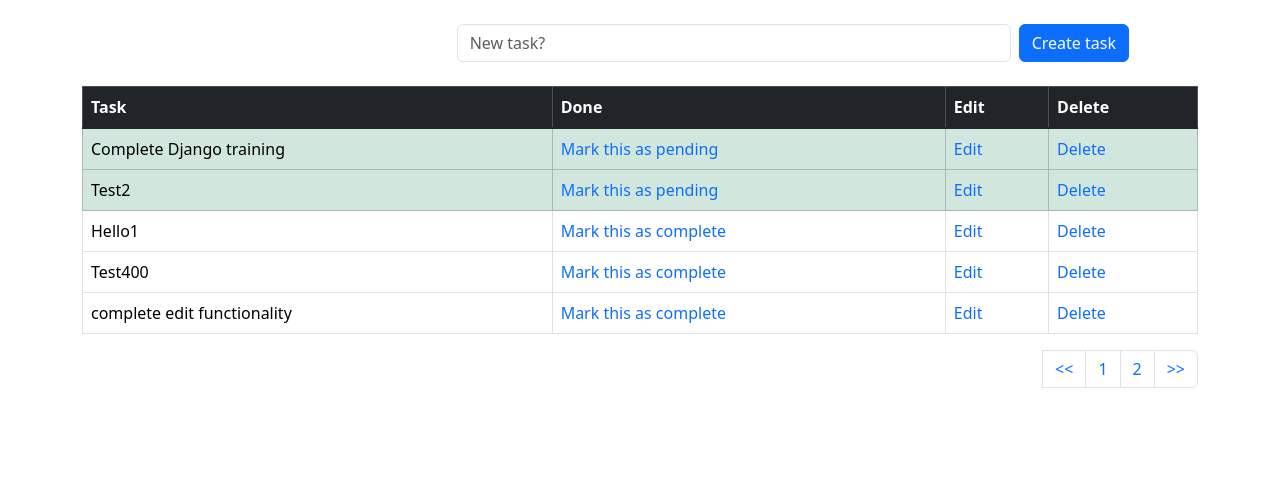
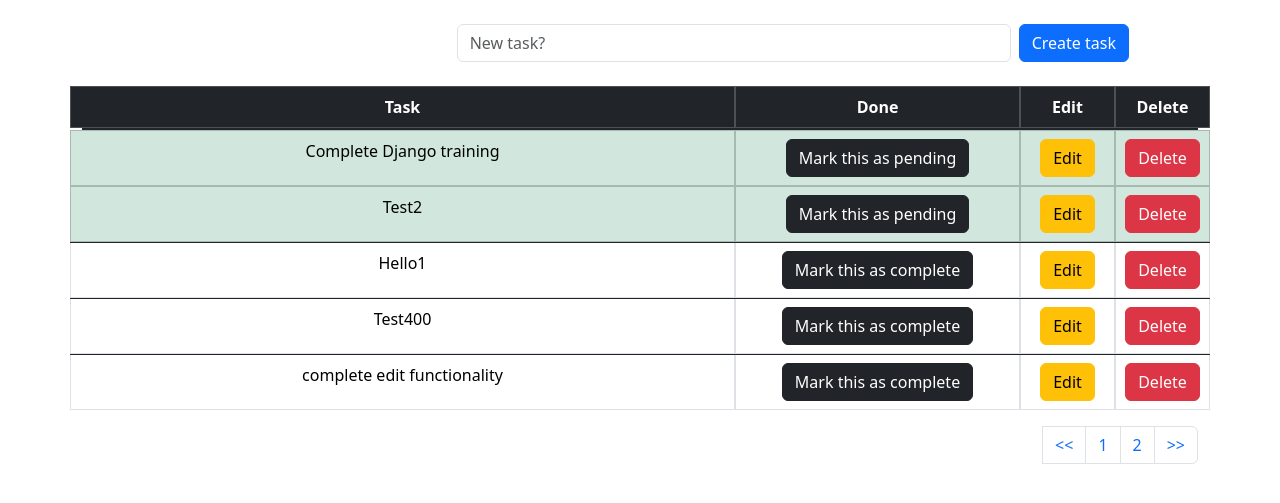
Before and after one commit to Poojan26/todo-list, a Django app: page /todolist/ in a window 1280 px wide. Shown: the part 65-568 px from the top of the page. Run offline with Django 5.2, Linux system fonts and the light colour scheme; data comes from the database, SQL or seed files in the repository; both versions use the stored data as it was after the commit.

Commit message:
Edit, delete buttons and UI updates

```diff
--- a/todolist_app/templates/todolist.html
+++ b/todolist_app/templates/todolist.html
@@ -42,13 +42,13 @@
 
     <br/>
 
-    <table class="table table-bordered" >
+    <table class="table table-bordered text-center" >
         <thead class="table table-dark"  >
-            <tr>
-                <th scope="col">Task</th>
-                <th scope="col">Done</th>
-                <th scope="col">Edit</th>
-                <th scope="col">Delete</th>
+            <tr class = "row">
+                <th class="col-7">Task</th>
+                <th class="col-3">Done</th>
+                <th class="col-1">Edit</th>
+                <th class="col-1">Delete</th>
                 </tr>
         </thead>
 
@@ -58,18 +58,18 @@
             {% if all_tasks%}
                 {% for obj in all_tasks %}
                     {% if obj.done%}
-                        <tr class="table table-success">
-                            <td>{{obj.task}}</td>
-                            <td><a href="{% url 'pending_task' obj.id %}" style="text-decoration: none;">Mark this as pending</a></td>
-                            <td><a href="{% url 'edit_task' obj.id %}" style="text-decoration: none;">Edit</a></td>
-                            <td><a href="{% url 'delete_task' obj.id %}" style="text-decoration: none;">Delete</a></td>
+                        <tr class="table-success row">
+                            <td class="col-7">{{obj.task}}</td>
+                            <td class="col-3"><a href="{% url 'pending_task' obj.id %}" style="text-decoration: none;"><button type="button" class="btn btn-dark">Mark this as pending</button></a></td>
+                            <td class="col-1"><a href="{% url 'edit_task' obj.id %}"><button type="button" class="btn btn-warning" style="background-color: #ffc107; color: black;">Edit</button></a></td>
+                            <td class="col-1"><a href="{% url 'delete_task' obj.id %}"><button type="button" class="btn btn-danger" style="background-color: #dc3545; color: white;">Delete</button></a></td>
                         </tr>
                     {% else %}
-                        <tr>
-                            <td>{{obj.task}}</td>
-                            <td><a href="{% url 'complete_task' obj.id %}" style="text-decoration: none;">Mark this as complete</a></td>
-                            <td><a href="{% url 'edit_task' obj.id %}" style="text-decoration: none;">Edit</a></td>
-                            <td><a href="{% url 'delete_task' obj.id %}" style="text-decoration: none;">Delete</a></td>
+                        <tr class = "row">
+                            <td class="col-7">{{obj.task}}</td>
+                            <td class="col-3"><a href="{% url 'complete_task' obj.id %}" style="text-decoration: none;"><button type="button" class="btn btn-dark">Mark this as complete</button></a></td>
+                            <td class="col-1"><a href="{% url 'edit_task' obj.id %}"><button type="button" class="btn btn-warning" style="background-color: #ffc107; color: black;" >Edit</button></a></td>
+                            <td class="col-1"><a href="{% url 'delete_task' obj.id %}" ><button type="button" class="btn btn-danger" style="background-color: #dc3545; color: white;">Delete</button></a></td>
                         </tr>
                     {% endif %}
                 {% endfor %}
```
Also changed, not shown: db.sqlite3.
